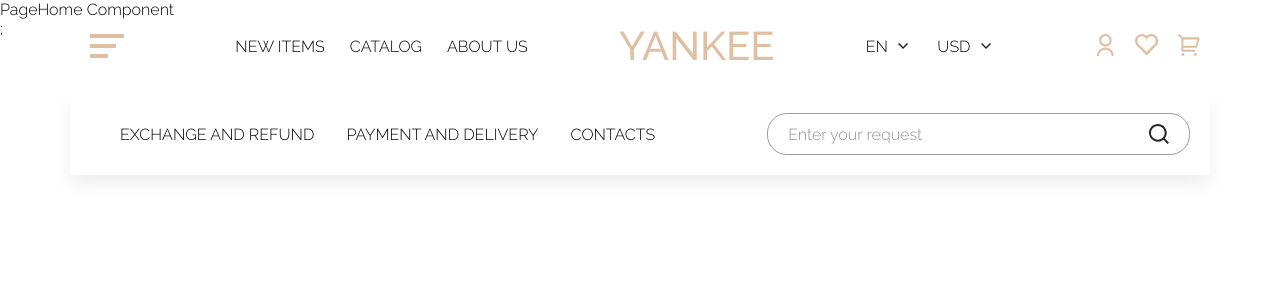
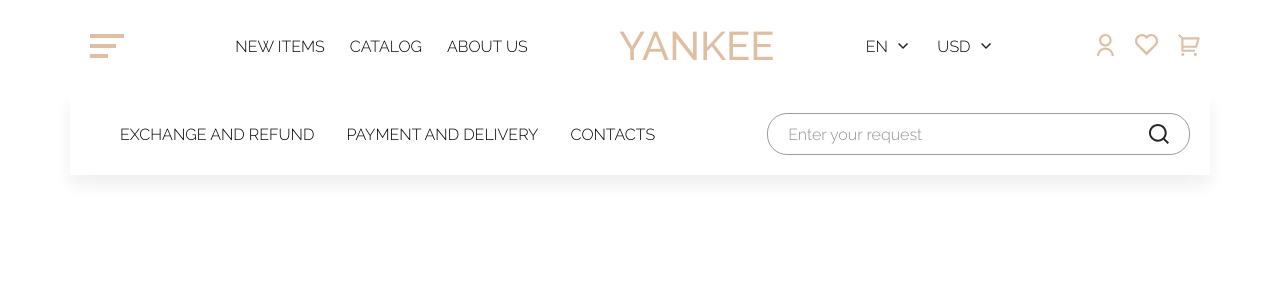
Before and after one commit to smtexx/yankee, a React (Create React App) app: page / in a window 1280 px wide. Shown: the top 300 px of the page. Built offline with nearby package versions, Linux system fonts and the light colour scheme.

Commit message:
Minor bug

```diff
--- a/src/components/PageHome/PageHome.tsx
+++ b/src/components/PageHome/PageHome.tsx
@@ -9,7 +9,7 @@
   return (
     <>
       <MetaData route={route} />
-      <div className={s.pageHome}>PageHome Component</div>;
+      <div className={s.pageHome}></div>
     </>
   );
 }
```
